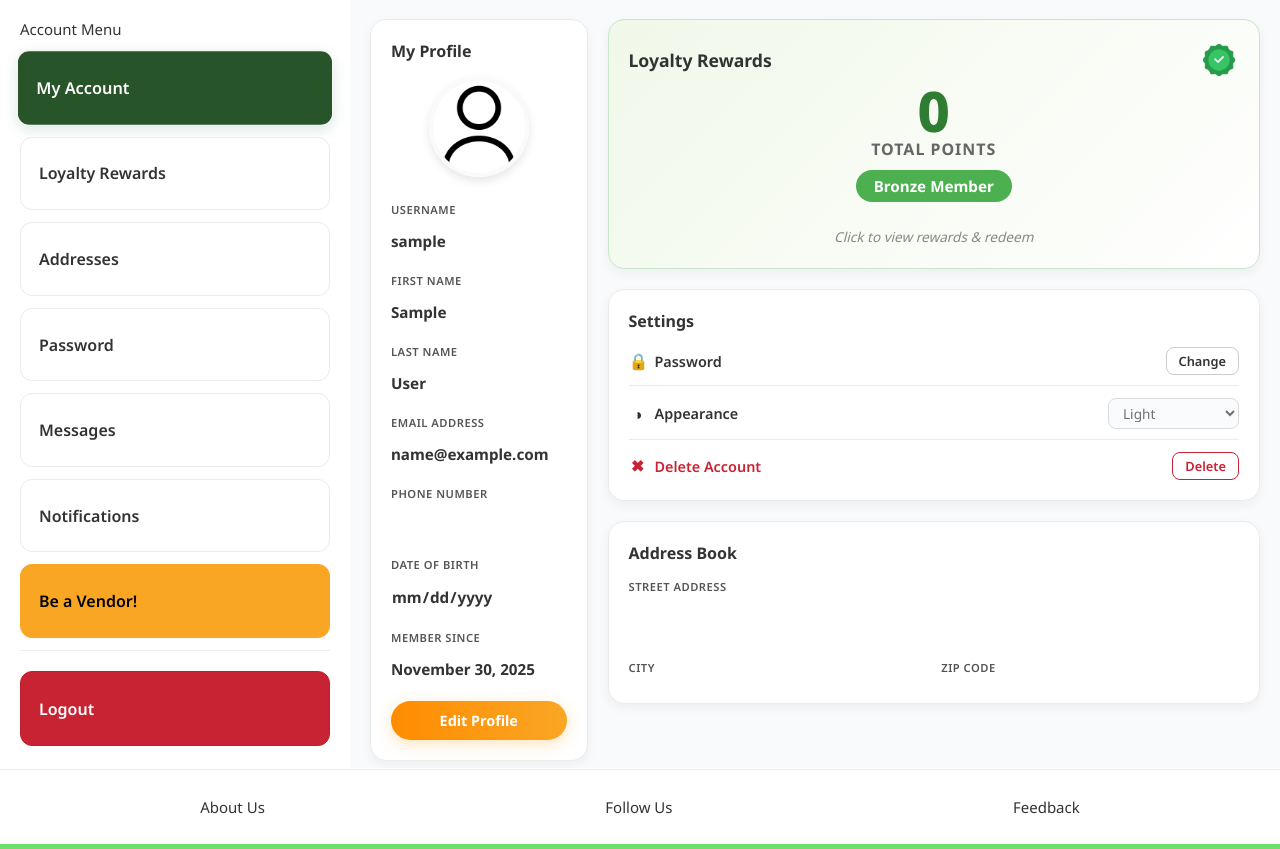
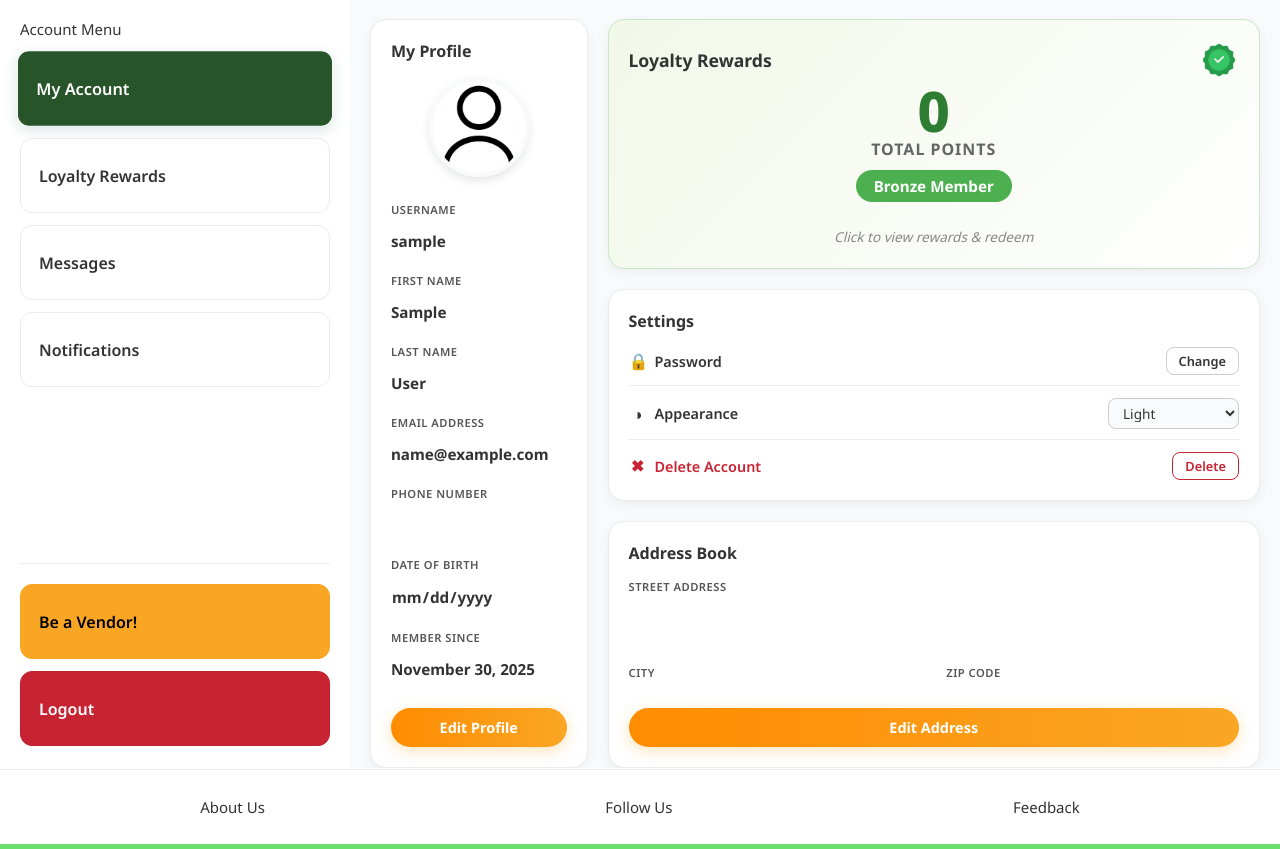
Before and after one commit to morel-porel/CSIT327-G1-Sari-SariAgriculturalMarket, a Django app: page /auth/consumer_profile/ in a window 1280 px wide. Shown: the part 70-919 px from the top of the page. Run offline with Django 5.2, Linux system fonts and the light colour scheme; the visitor is signed in with stand-in values (Sample User, id 1); data that the repository does not hold is empty; some web fonts are replaced.

Commit message:
Feat: finalized profile page

```diff
--- a/static/css/consumer_profile.css
+++ b/static/css/consumer_profile.css
@@ -3,8 +3,9 @@
     grid-template-columns: 0.5fr 1.5fr;
     gap: 20px;
     width: 100%;
-    height: 100%;
+    min-height: 100%;
     padding: 20px 20px;
+    align-items: stretch;
 }
 
 .dashboard-card {
@@ -27,9 +28,15 @@
 }
 
 .profile-card {
-    grid-row: span 2;
-    height: fit-content;
-    min-height: 100%;
+    height: 100%;
+    display: flex;
+    flex-direction: column;
+}
+
+.profile-form {
+    display: flex;
+    flex-direction: column;
+    flex-grow: 1;
 }
 
 .profile-avatar-section {
@@ -87,7 +94,6 @@
     display: flex;
     flex-direction: column;
     gap: 15px;
-    flex-grow: 1;
 }
 
 .form-group {
@@ -128,7 +134,8 @@
 }
 
 .form-actions {
-    margin-top: 15px;
+    margin-top: auto;
+    padding-top: 20px;
 }
 
 .btn-save {
@@ -154,6 +161,7 @@
     display: flex;
     flex-direction: column;
     gap: 20px;
+    height: 100%;
 }
 
 .loyalty-card-link {
@@ -164,6 +172,7 @@
     transition: transform 0.2s;
     justify-content: space-between;
     min-height: 250px;
+    flex-shrink: 0;
 }
 
 .loyalty-card-link:hover {
@@ -236,6 +245,14 @@
 
 .settings-card {
     justify-content: flex-start;
+    flex-shrink: 0;
+}
+
+.address-card {
+    justify-content: flex-start;
+    flex-grow: 1;
+    display: flex;
+    flex-direction: column;
 }
 
 .settings-list {
@@ -316,7 +333,16 @@
     color: white;
 }
 
-/* Updated settings modal to avoid conflicts */
+.address-row {
+    display: grid;
+    grid-template-columns: 1fr 1fr;
+    gap: 25px;
+}
+
+#address-inputs-container {
+    gap: 20px;
+}
+
 .settings-modal {
     display: none;
     position: fixed;
@@ -369,6 +395,9 @@
         grid-template-columns: 1fr;
     }
     .profile-card {
-        grid-row: auto;
+        height: auto;
+    }
+    .right-column {
+        height: auto;
     }
 }
--- a/templates/pages/consumer_profile.html
+++ b/templates/pages/consumer_profile.html
@@ -71,14 +71,6 @@
             <span>Loyalty Rewards</span>
         </a>
 
-        <a href="#" class="sidebar-btn" style="text-decoration: none;">
-            <span>Addresses</span>
-        </a>
-
-        <a href="#" class="sidebar-btn" style="text-decoration: none;">
-            <span>Password</span>
-        </a>
-
         <a href="{% url 'inbox' %}" class="sidebar-btn" style="text-decoration: none;">
             <span>Messages</span>
         </a>
@@ -87,6 +79,7 @@
             <span>Notifications</span>
         </a>
 
+        <div style="margin-top: auto; padding-top: 20px; border-top: 1px solid #eee;">
             {% if user.role == 'VENDOR' %}
                 <a href="{% url 'vendor_profile' %}" class="sidebar-btn" style="background-color: #fff3cd; border-color: #ffeeba; color: #856404; text-decoration: none;">
                     <span>Manage Shop</span>
@@ -97,7 +90,7 @@
                 </a>
             {% endif %}
 
-        <div style="margin-top: auto; padding-top: 20px; border-top: 1px solid #eee;">
+
             <a href="{% url 'logout' %}" class="sidebar-btn" style="text-decoration: none; background-color: #c82333; border-color: #bd2130; color: #fff;">
                 <span>Logout</span>
             </a>
@@ -134,11 +127,10 @@
                             </div>
                         </div>
 
-                        <div class="profile-inputs">
+                        <div class="profile-inputs" id="profile-inputs-container">
                             <div class="form-group">
                                 <label>Username</label>
-                                {{ form.username }}
-                                {{ form.username.errors }}
+                                <input type="text" value="{{ user.username }}" disabled class="readonly-field">
                             </div>
 
                             <div class="form-group">
@@ -175,7 +167,7 @@
                         </div>
 
                         <div class="form-actions">
-                            <button type="button" class="btn-save" id="edit-save-btn" name="update_profile" value="update_profile">Edit Profile</button>
+                            <button type="button" class="btn-save" id="edit-profile-btn" name="update_profile" value="update_profile">Edit Profile</button>
                         </div>
                     </div>
 
@@ -234,13 +226,14 @@
 
                         <div class="dashboard-card address-card">
                             <h2 class="card-title">Address Book</h2>
-                            <div class="profile-inputs">
+
+                            <div class="profile-inputs" id="address-inputs-container">
                                 <div class="form-group">
                                     <label>Street Address</label>
                                     {{ form.address }}
                                     {{ form.address.errors }}
                                 </div>
-                                <div class="form-group" style="display: grid; grid-template-columns: 1fr 1fr; gap: 15px;">
+                                <div class="form-group address-row">
                                     <div>
                                         <label>City</label>
                                         {{ form.city }}
@@ -252,6 +245,10 @@
                                         {{ form.zip_code.errors }}
                                     </div>
                                 </div>
+                            </div>
+
+                            <div class="form-actions">
+                                <button type="button" class="btn-save" id="edit-address-btn" name="update_profile" value="update_profile">Edit Address</button>
                             </div>
                         </div>
 
@@ -294,39 +291,50 @@
             document.body.appendChild(modal);
         }
 
-        const form = document.getElementById('profile-form');
-        const inputs = form.querySelectorAll('input:not([type="hidden"]), select, textarea');
-        const btn = document.getElementById('edit-save-btn');
+        const profileBtn = document.getElementById('edit-profile-btn');
+        const addressBtn = document.getElementById('edit-address-btn');
         const photoBtn = document.getElementById('photo-upload-btn');
 
+        const profileContainer = document.getElementById('profile-inputs-container');
+        const addressContainer = document.getElementById('address-inputs-container');
+
+        function setInputsDisabled(container, disabled) {
+            const inputs = container.querySelectorAll('input:not([type="hidden"]), select, textarea');
             inputs.forEach(input => {
-            input.disabled = true;
+                // Ensure read-only fields stay disabled
+                if (!input.classList.contains('readonly-field')) {
+                    input.disabled = disabled;
+                }
             });
-
-        if(photoBtn) {
-            photoBtn.style.display = 'none';
         }
 
-        btn.addEventListener('click', function(e) {
-            if (btn.innerText === 'Edit Profile') {
+        setInputsDisabled(profileContainer, true);
+        setInputsDisabled(addressContainer, true);
+
+        if(photoBtn) photoBtn.style.display = 'none';
+
+        profileBtn.addEventListener('click', function(e) {
+            if (profileBtn.innerText === 'Edit Profile') {
                 e.preventDefault();
+                setInputsDisabled(profileContainer, false);
+                if(photoBtn) photoBtn.style.display = 'inline-block';
+                profileBtn.innerText = 'Save Changes';
+                profileBtn.type = 'submit';
 
-                inputs.forEach(input => {
-                    if (!input.classList.contains('readonly-field')) {
-                        input.disabled = false;
+                const firstInput = profileContainer.querySelector('input');
+                if(firstInput) firstInput.focus();
             }
         });
 
-                if(photoBtn) {
-                    photoBtn.style.display = 'inline-block';
-                }
+        addressBtn.addEventListener('click', function(e) {
+            if (addressBtn.innerText === 'Edit Address') {
+                e.preventDefault();
+                setInputsDisabled(addressContainer, false);
+                addressBtn.innerText = 'Save Address';
+                addressBtn.type = 'submit';
 
-                btn.innerText = 'Save Changes';
-                btn.type = 'submit';
-
-                if(inputs.length > 0) {
-                    inputs[0].focus();
-                }
+                const firstInput = addressContainer.querySelector('input');
+                if(firstInput) firstInput.focus();
             }
         });
     });
--- a/users/forms.py
+++ b/users/forms.py
@@ -67,6 +67,7 @@ class VendorSignUpForm(CustomUserCreationForm):
             )
         return user
 
+# --- STEP 1 FORM: Shop Details ---
 class VendorStep1Form(forms.ModelForm):
     class Meta:
         model = VendorProfile
@@ -89,6 +90,7 @@ class VendorStep1Form(forms.ModelForm):
             'shop_description': forms.Textarea(attrs={'class': 'form-control', 'rows': 4, 'placeholder': 'Tell customers about your shop...'}),
         }
 
+# --- STEP 2 FORMS: Vendor Personal Details & ID ---
 class VendorStep2UserForm(forms.ModelForm):
     class Meta:
         model = CustomUser
@@ -102,6 +104,7 @@ class VendorStep2UserForm(forms.ModelForm):
 class VendorStep2ProfileForm(forms.ModelForm):
     class Meta:
         model = VendorProfile
+        # Re-using profile_image as the "Valid ID" upload for now
         fields = ['profile_image']
         widgets = {
             'profile_image': forms.FileInput(attrs={'class': 'form-control-file', 'accept': 'image/*'}),
@@ -116,7 +119,11 @@ class VendorProfileForm(forms.ModelForm):
 class ConsumerProfileForm(forms.ModelForm):
     class Meta:
         model = CustomUser
-        fields = ['username', 'first_name', 'last_name', 'email', 'phone_number', 'date_of_birth', 'avatar', 'address', 'city', 'zip_code']
+        fields = [
+            'first_name', 'last_name', 'email', 'phone_number',
+            'date_of_birth', 'avatar',
+            'address', 'city', 'zip_code'
+        ]
         widgets = {
             'date_of_birth': forms.DateInput(attrs={'type': 'date'}),
         }
```
Also changed, not shown: users/migrations/0012_customuser_address_customuser_city_and_more.py (added). Lines whose indentation alone changed are shown as unchanged.
